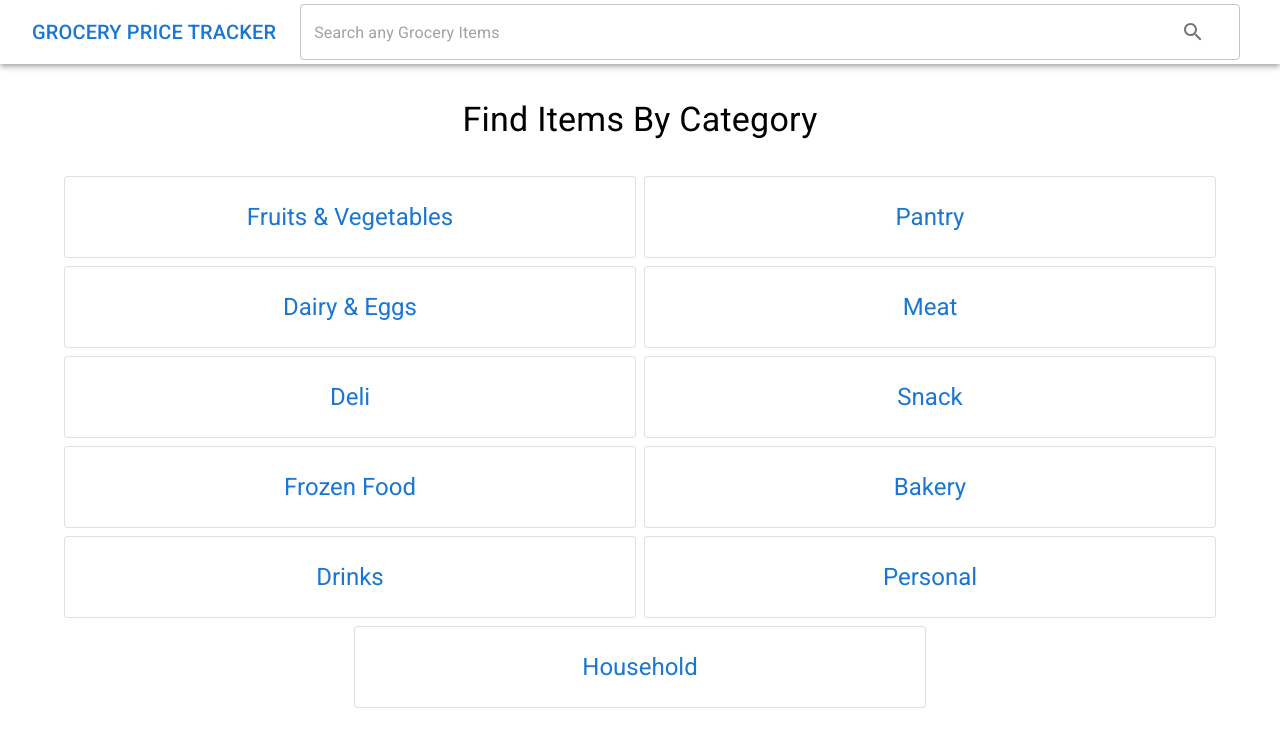
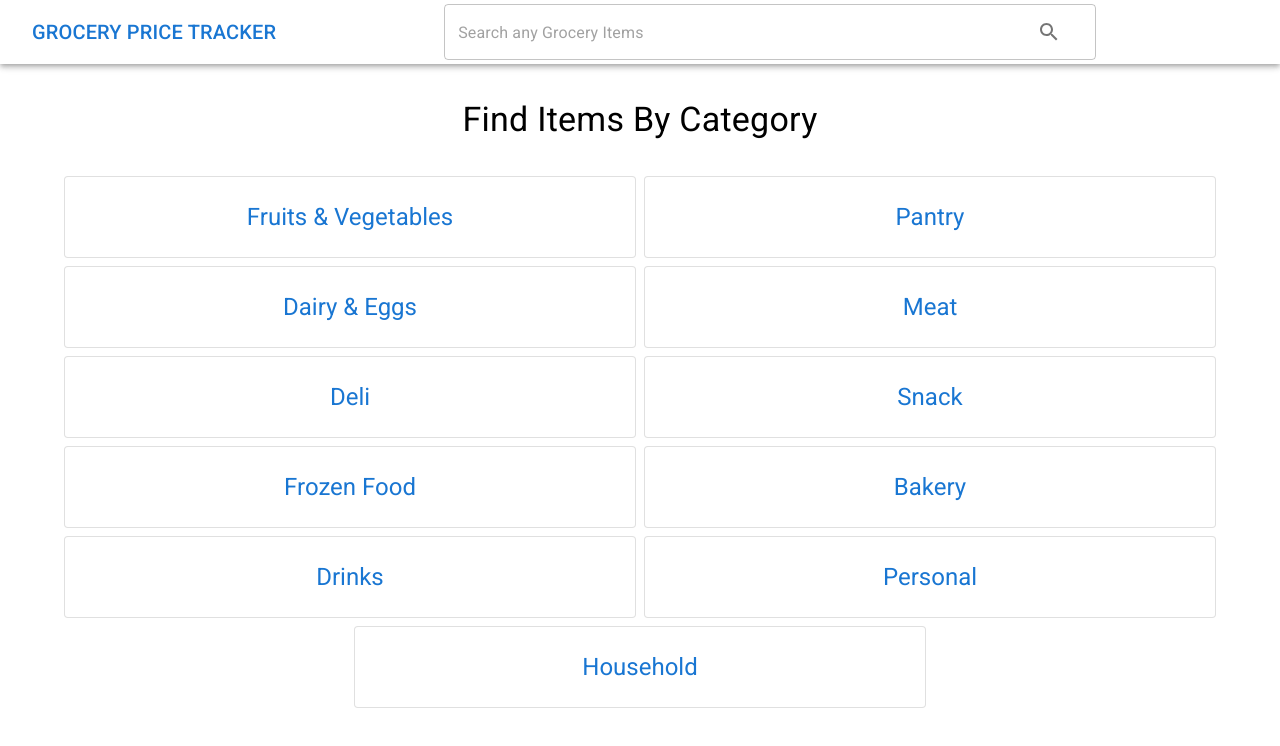
Before and after one commit to voidkudo/grocery-price-tracker, a React (Vite) app in the folder grocery-price-tracker-web/: page / in a window 1280 px wide. Shown: the top 746 px of the page. Built offline with nearby package versions, Linux system fonts and the light colour scheme; no server answers.

Commit message:
feat: move function from component to page

```diff
--- a/grocery-price-tracker-web/src/components/NavBar.tsx
+++ b/grocery-price-tracker-web/src/components/NavBar.tsx
@@ -1,62 +1,36 @@
 import { AppBar, Box, Button, Toolbar, Typography } from "@mui/material";
 import { CredentialResponse, GoogleLogin } from "@react-oauth/google";
-import { jwtDecode } from "jwt-decode";
 import { GoogleAuthCredentail } from "../types/googleAuth";
-import { useDispatch, useSelector } from "react-redux";
-import { RootState } from "../stores/store";
-import { resetUser, setUser } from "../stores/slices/userSlice";
-import { useNavigate } from "react-router-dom";
 import User from "./navBar/User";
 import SearchBar from "./navBar/SearchBar";
 import AddNewButton from "./navBar/AddNewButton";
-import { navigateToCreateItemPage, navigateToHomePage, navigateToItemPage } from "../routers/navigate";
 
-const NavBar = () => {
-  const user = useSelector((state: RootState) => state.user.value);
-  const dispatch = useDispatch();
-  const navigate = useNavigate();
+interface NavBarProps {
+  user?: GoogleAuthCredentail,
+  handleTitleClick: () => void,
+  handleSearch: (searchValue: string) => void,
+  handleGoogleLogin: (res: CredentialResponse) => void,
+  handleAddRecordClick: () => void,
+  handleLogoutClick: () => void,
+}
 
-  const handleTitleClick = () => {
-    navigateToHomePage(navigate);
-  };
-
-  const handleGoogleLogin = (res: CredentialResponse) => {
-    console.log(res);
-    if (res.credential !== undefined) {
-      const credentail = jwtDecode<GoogleAuthCredentail>(res.credential);
-      console.log(credentail);
-      dispatch(setUser(credentail));
-    }
-  };
-
-  const handleLogout = () => {
-    dispatch(resetUser());
-  };
-
-  const handleSearch = (searchValue: string) => {
-    navigateToItemPage(navigate, searchValue);
-  }
-
-  const handleAddRecord = () => {
-    navigateToCreateItemPage(navigate);
-  };
-
+const NavBar = (props: NavBarProps) => {
 
   return (
     <AppBar position='sticky' sx={{ backgroundColor: 'white' }}>
       <Toolbar>
-        <Button onClick={handleTitleClick}>
+        <Button onClick={props.handleTitleClick}>
           <Typography variant='h6' >Grocery Price Tracker</Typography>
         </Button>
-        <Box sx={{ flexGrow: 1, padding: '0 1em' }}>
-          <SearchBar handleSearch={handleSearch}/>
+        <Box sx={{ flexGrow: 1, padding: '0 10em' }}>
+          <SearchBar handleSearch={props.handleSearch} />
         </Box>
         {
-          user === undefined ?
-            <GoogleLogin onSuccess={handleGoogleLogin} useOneTap /> :
+          props.user === undefined ?
+            <GoogleLogin onSuccess={props.handleGoogleLogin} useOneTap /> :
             <>
-              <AddNewButton handleAddRecord={handleAddRecord} />
-              <User user={user} handleLogout={handleLogout}/>
+              <AddNewButton handleClick={props.handleAddRecordClick} />
+              <User user={props.user} handleLogoutClick={props.handleLogoutClick} />
             </>
         }
       </Toolbar>
--- a/grocery-price-tracker-web/src/components/navBar/AddNewButton.tsx
+++ b/grocery-price-tracker-web/src/components/navBar/AddNewButton.tsx
@@ -2,7 +2,7 @@ import AddIcon from '@mui/icons-material/Add';
 import { Button } from '@mui/material';
 
 interface AddNewButtonProps {
-  handleAddRecord: () => void
+  handleClick: () => void
 };
 
 const AddNewButton = (props: AddNewButtonProps) => {
@@ -10,7 +10,7 @@ const AddNewButton = (props: AddNewButtonProps) => {
     <Button
       variant='outlined'
       startIcon={<AddIcon />}
-      onClick={props.handleAddRecord}
+      onClick={props.handleClick}
     >
       Add New
     </Button>
--- a/grocery-price-tracker-web/src/components/navBar/User.tsx
+++ b/grocery-price-tracker-web/src/components/navBar/User.tsx
@@ -5,7 +5,7 @@ import { GoogleAuthCredentail } from "../../types/googleAuth";
 
 interface UserProps {
   user: GoogleAuthCredentail,
-  handleLogout: () => void,
+  handleLogoutClick: () => void,
 };
 
 const User = (props: UserProps) => {
@@ -23,7 +23,7 @@ const User = (props: UserProps) => {
   };
 
   const handleLogoutClick = () => {
-    props.handleLogout();
+    props.handleLogoutClick();
     handleMenuClose();
   };
 
--- a/grocery-price-tracker-web/src/routers/pages/layouts/MainLayout.tsx
+++ b/grocery-price-tracker-web/src/routers/pages/layouts/MainLayout.tsx
@@ -1,12 +1,55 @@
 import { Box, Container } from "@mui/material"
 import NavBar from "../../../components/NavBar";
-import { Outlet } from "react-router-dom";
+import { Outlet, useNavigate } from "react-router-dom";
+import { useDispatch, useSelector } from "react-redux";
+import { RootState } from "../../../stores/store";
+import { navigateToCreateItemPage, navigateToHomePage, navigateToItemPage } from "../../navigate";
+import { CredentialResponse } from "@react-oauth/google";
+import { GoogleAuthCredentail } from "../../../types/googleAuth";
+import { jwtDecode } from "jwt-decode";
+import { resetUser, setUser } from "../../../stores/slices/userSlice";
 
 const MainLayout = () => {
+  const user = useSelector((state: RootState) => state.user.value);
+
+  const dispatch = useDispatch();
+  const navigate = useNavigate();
+
+
+  const handleTitleClick = () => {
+    navigateToHomePage(navigate);
+  };
+
+  const handleSearch = (searchValue: string) => {
+    navigateToItemPage(navigate, searchValue);
+  }
+
+  const handleGoogleLogin = (res: CredentialResponse) => {
+    if (res.credential !== undefined) {
+      const credentail = jwtDecode<GoogleAuthCredentail>(res.credential);
+      dispatch(setUser(credentail));
+    }
+  };
+
+  const handleAddRecordClick = () => {
+    navigateToCreateItemPage(navigate);
+  };
+
+  const handleLogoutClick = () => {
+    dispatch(resetUser());
+  };
+
 
   return (
-    <Box sx={{ height: '100vh', width: '100vw', display: 'flex', flexDirection: 'column'}}>
-      <NavBar />
+    <Box sx={{ height: '100vh', width: '100vw', display: 'flex', flexDirection: 'column' }}>
+      <NavBar
+        user={user}
+        handleTitleClick={handleTitleClick}
+        handleSearch={handleSearch}
+        handleGoogleLogin={handleGoogleLogin}
+        handleAddRecordClick={handleAddRecordClick}
+        handleLogoutClick={handleLogoutClick}
+      />
       <Container sx={{ flexGrow: 1, display: 'flex', justifyContent: 'center', alignItems: 'center', overflow: 'auto' }}>
         <Outlet />
       </Container>
```
